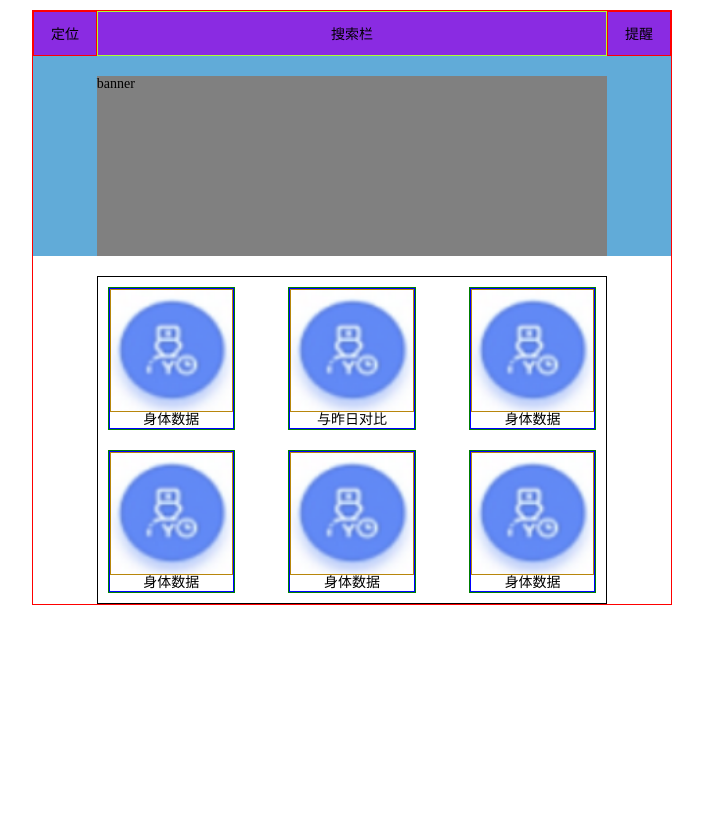
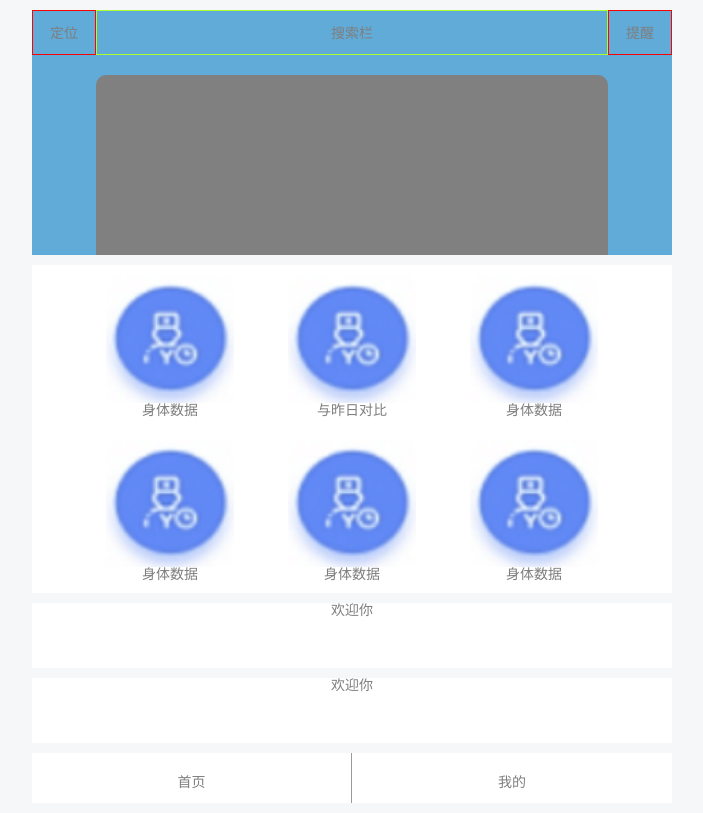
Before and after one commit to wangze0618/health, a plain HTML site: page index.html in a window 1280 px wide. Shown: the whole page, without its empty margins (288-991 px from the left). Drawn offline with Linux system fonts and the light colour scheme.

Commit message:
completed!

```diff
--- a/css/index.less
+++ b/css/index.less
@@ -4,6 +4,7 @@
     box-sizing: border-box;
 }
 
+@font_color: rgb(126, 126, 126);
 
 body input {
     -webkit-appearance: none;
@@ -23,13 +24,15 @@ ul {
 }
 
 body {
-
+    height: 100%;
+    color: @font_color;
+    background-color: rgb(246, 247, 249);
     font-size: 14px;
     width: 100%;
     min-width: 320px;
     max-width: 640px;
     margin: 10px auto;
-    border: 1px solid red;
+    // border: 1px solid red;
 }
 
 .top-container {
@@ -42,7 +45,8 @@ body {
     justify-content: space-between;
 
     span {
-        background-color: blueviolet;
+        background-color: transparent;
+        //背景图
         text-align: center;
         line-height: 45px;
 
@@ -73,48 +77,77 @@ body {
         margin: 0 auto;
         width: 80%;
         height: 100%;
+        border-radius: 10px 10px 0 0;
     }
 }
 
 .main {
     width: 100%;
+    background-color: white;
 
     .list-item {
         width: 80%;
         margin: 0 auto;
 
         ul {
-            margin-top: 20px;
+            margin: 10px 0;
             text-align: center;
             display: flex;
             flex-wrap: wrap;
             justify-content: space-between;
-            border: 1px solid black;
+            // border: 1px solid black;
+
 
 
             li {
                 margin: 10px 10px;
                 width: 25%;
-                border: 1px solid green;
+                // border: 1px solid green;
 
 
                 a {
                     width: 100%;
                     display: block;
                     text-decoration: none;
-                    color: black;
-                    border: 1px solid blue;
+                    color: @font_color;
+
+                    // border: 1px solid blue;
 
 
                     img {
                         width: 100%;
-                        border: 1px solid darkgoldenrod;
+                        // border: 1px solid darkgoldenrod;
                     }
-
-
                 }
             }
         }
     }
+}
 
+.message {
+    width: 100%;
+
+    div {
+        margin: 10px 0;
+        text-align: center;
+        background-color: white;
+        height: 65px;
+    }
 }
+
+footer {
+    display: flex;
+    background-color: white;
+
+    div:nth-child(1) {
+        border-right: 1px solid rgb(155, 155, 155);
+    }
+
+
+    div {
+        width: 50%;
+        height: 3.125rem;
+        text-align: center;
+        line-height: 3.75rem;
+    }
+}
--- a/index.html
+++ b/index.html
@@ -20,7 +20,7 @@
         </div>
 
         <div class="banner">
-            <div class="img">banner</div>
+            <div class="img"></div>
         </div>
     </div>
 
@@ -68,12 +68,17 @@
                         <span>身体数据</span>
                     </a>
                 </li>
-
-
-
             </ul>
         </div>
     </div>
+    <div class="message">
+        <div>欢迎你</div>
+        <div>欢迎你</div>
+    </div>
+    <footer>
+        <div class="home">首页</div>
+        <div class="me">我的</div>
+    </footer>
 </body>
 
 </html>
```
Also changed, not shown: css/index.css.
